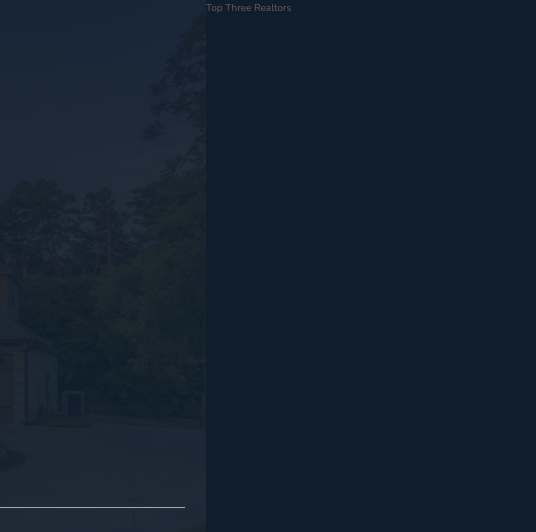
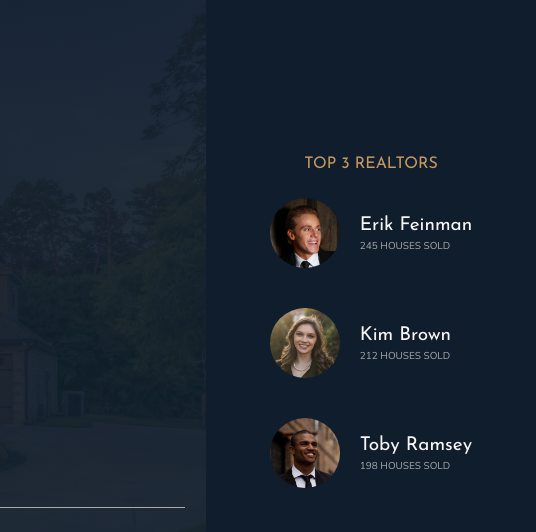
Before and after one commit to thabermeyer/nexter-project, a website: page app/index.html in a window 1280 px wide. Shown: the top 532 px of the page, 744-1280 px from the left. Drawn offline with nearby package versions, Linux system fonts and the light colour scheme.

Commit message:
Set realtors section

```diff
--- a/app/assets/styles/layout/_realtors.scss
+++ b/app/assets/styles/layout/_realtors.scss
@@ -2,5 +2,38 @@
 
     background-color: $color-secondary;
     grid-column: col-start 7 / full-end;
+    padding: 3rem;
+
+    display: grid;
+    align-content: center;
+    justify-content: center;
+    grid-row-gap: 2rem;
+    justify-items: center;
+
+    &__list {
+
+        display: grid;
+        grid-template-columns: min-content max-content;
+        grid-column-gap: 2rem;
+        grid-row-gap: 5vh;
+        align-items: center;
+
+    }
+
+    &__img {
+
+        width: 7rem;
+        border-radius: 50%;
+        display: block;
+
+    }
+
+    &__sold {
+
+        text-transform: uppercase;
+        color: $color-gray-light-2;
+        margin-top: -.3rem;
+
+    }
 
 }
--- a/app/index.html
+++ b/app/index.html
@@ -49,7 +49,40 @@
         </header>
 
         <div class="realtors">
-            Top Three Realtors
+
+            <h3 class="heading-3">Top 3 Realtors</h3>
+
+            <div class="realtors__list">
+
+                <img src="assets/images/realtor-1.jpeg" alt="Realtor 1" class="realtors__img">
+
+                <div class="realtors__details">
+
+                    <h4 class="heading-4 heading-4--light">Erik Feinman</h4>
+                    <p class="realtors__sold">245 Houses Sold</p>
+
+                </div>
+
+                <img src="assets/images/realtor-2.jpeg" alt="Realtor 2" class="realtors__img">
+
+                <div class="realtors__details">
+
+                    <h4 class="heading-4 heading-4--light">Kim Brown</h4>
+                    <p class="realtors__sold">212 Houses Sold</p>
+
+                </div>
+
+                <img src="assets/images/realtor-3.jpeg" alt="Realtor 3" class="realtors__img">
+
+                <div class="realtors__details">
+
+                    <h4 class="heading-4 heading-4--light">Toby Ramsey</h4>
+                    <p class="realtors__sold">198 Houses Sold</p>
+
+                </div>
+
+            </div>
+
         </div>
 
         <section class="features">
```
Also changed, not shown: app/temp/styles/styles.css.
